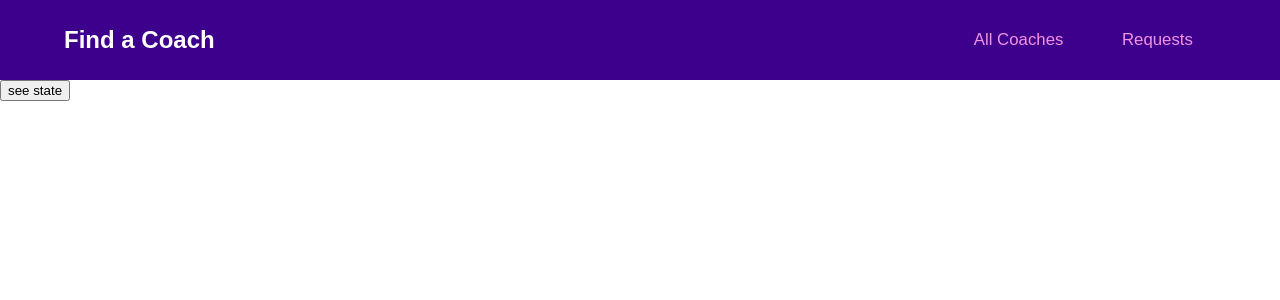
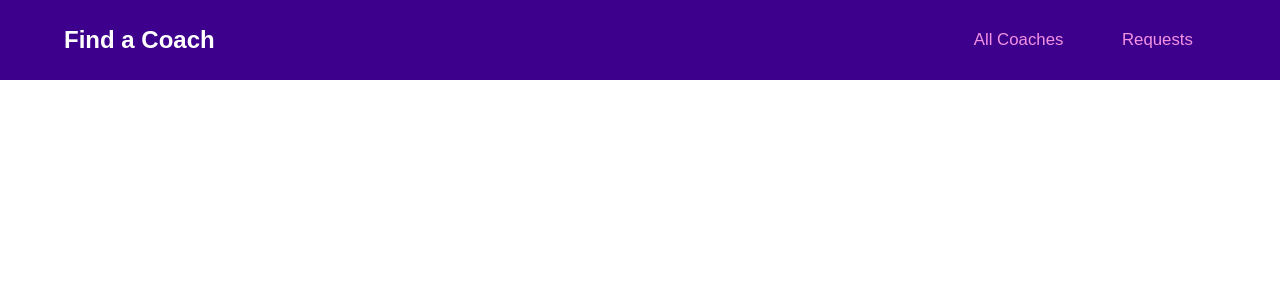
Before and after one commit to mr-ryan12/find_a_coach, a Vue app: page / in a window 1280 px wide. Shown: the top 300 px of the page. Built offline with nearby package versions, Linux system fonts and the light colour scheme; a web font is replaced by a local one.

Commit message:
Remove button

```diff
--- a/src/App.vue
+++ b/src/App.vue
@@ -2,7 +2,6 @@
   <main>
     <TheNavigation />
     <RouterView />
-		<button @click="this.$store.commit('addCoach')">see state</button>
   </main>
 </template>
 
```
